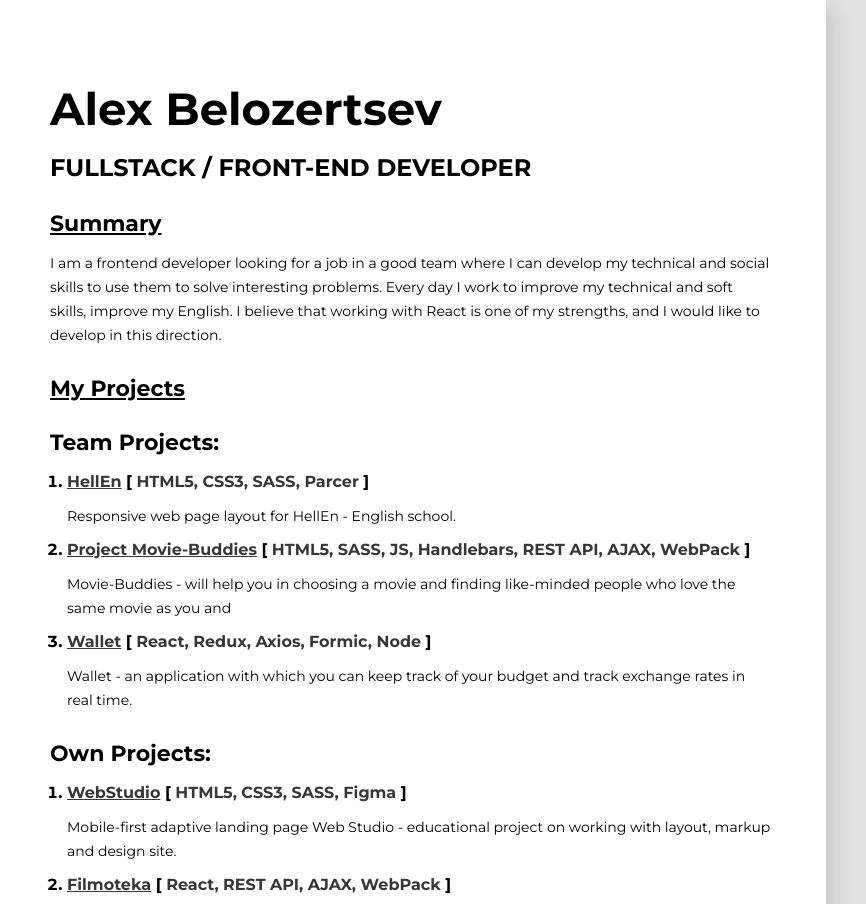
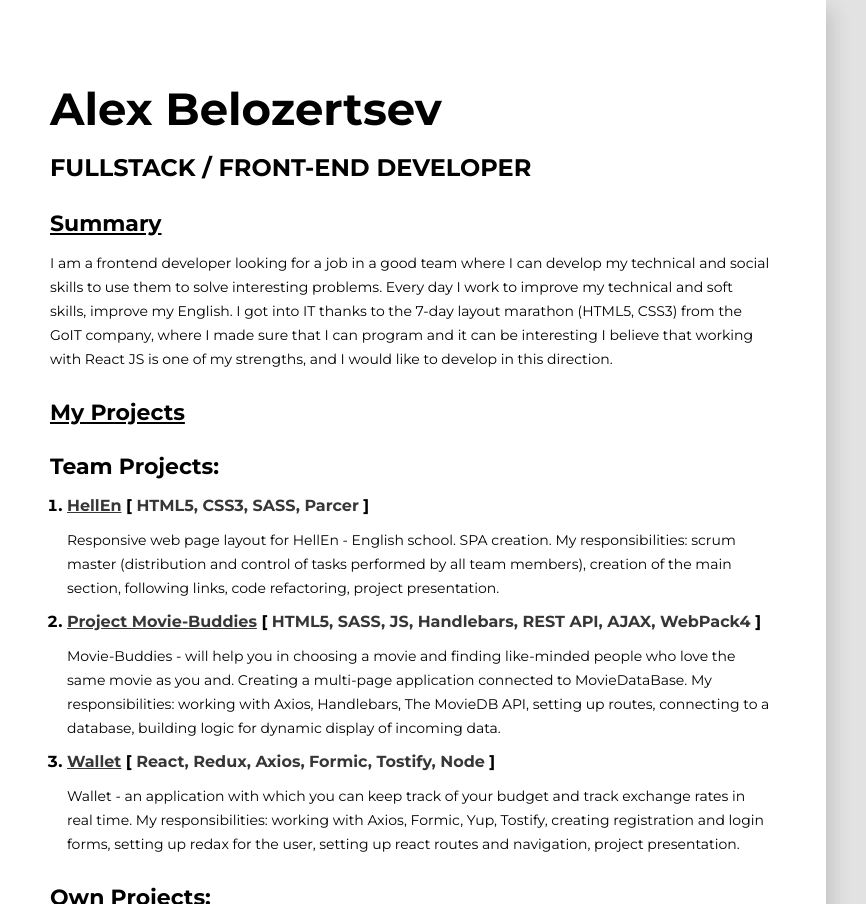
Before and after one commit to AlexBelozertsev/resume_goit, a plain HTML site: page index.html in a window 1280 px wide. Shown: the top 904 px of the page, 414-1280 px from the left. Drawn offline with Linux system fonts and the light colour scheme.

```diff
--- a/index.html
+++ b/index.html
@@ -18,7 +18,7 @@
           <div class="skills-container">
             <div class="contact-info">
               <img class="icon" src="./img/envelop.png" alt="mail" />
-              <a class="contact-link" href="mailto:kashim983@gmail.com">  kashim983@gmail.com</a>
+              <a class="contact-link" href="mailto:kashim983@gmail.com"> kashim983@gmail.com</a>
             </div>
             <div class="contact-info">
               <img class="icon" src="./img/phone.png" alt="telegramm" />
@@ -34,11 +34,11 @@
             </div>
             <div class="contact-info">
               <img class="icon" src="./img/github.png" alt="github" />
-              <a class="contact-link" href="https://github.com/AlexBelozertsev">  github.com/AlexBelozertsev</a>
+              <a class="contact-link" href="https://github.com/AlexBelozertsev"> github.com/AlexBelozertsev</a>
             </div>
             <div class="contact-info">
               <img class="icon" src="./img/location.png" alt="location" />
-              <span class="contact-link" > Poltava, Ukraine</span>
+              <span class="contact-link"> Poltava, Ukraine</span>
             </div>
           </div>
 
@@ -87,9 +87,7 @@
           <h1 class="name">Alex Belozertsev</h1>
           <h2>FULLSTACK / FRONT-END DEVELOPER</h2>
           <h3 class="rubric"><u>Summary</u></h3>
-          <p class="discription">I am a frontend developer looking for a job in a good team where I can develop my technical and social skills to use
-          them to solve interesting problems. Every day I work to improve my technical and soft skills, improve my English. I
-          believe that working with React is one of my strengths, and I would like to develop in this direction.
+          <p class="discription">I am a frontend developer looking for a job in a good team where I can develop my technical and social skills to use them to solve interesting problems. Every day I work to improve my technical and soft skills, improve my English. I got into IT thanks to the 7-day layout marathon (HTML5, CSS3) from the GoIT company, where I made sure that I can program and it can be interesting I believe that working with React JS is one of my strengths, and I would like to develop in this direction.
           </p>
 
           <div>
@@ -102,17 +100,20 @@
                 <li class="project-item">
                   <a class="tech-name" href="https://tetlavic.github.io/hellen-group14/">HellEn</a>
                   <span> [ <span class="tech-name">HTML5, CSS3, SASS, Parcer</span> ] </span>
-                  <p class="discription">Responsive web page layout for HellEn - English school.</p>
+                  <p class="discription">Responsive web page layout for HellEn - English school. SPA creation. My responsibilities: scrum master (distribution and control of tasks performed by all team members),
+                  creation of the main section, following links, code refactoring, project presentation.</p>
                 </li>
                 <li class="project-item">
                   <a class="tech-name" href="https://larisa-antsifrova.github.io/project-movie-buddies/">Project Movie-Buddies</a>
-                  <span> [ <span class="tech-name">HTML5, SASS, JS, Handlebars, REST API, AJAX, WebPack</span> ] </span>
-                  <p class="discription">Movie-Buddies - will help you in choosing a movie and finding like-minded people who love the same movie as you and </p>
+                  <span> [ <span class="tech-name">HTML5, SASS, JS, Handlebars, REST API, AJAX, WebPack4</span> ] </span>
+                  <p class="discription">Movie-Buddies - will help you in choosing a movie and finding like-minded people who love the same movie as you and. Creating a multi-page application connected to MovieDataBase. My responsibilities: working with Axios, Handlebars, The MovieDB API, setting up
+                  routes, connecting to a database, building logic for dynamic display of incoming data.</p>
                 </li>
                 <li class="project-item">
                   <a class="tech-name" href="https://awesome-wallet-app.netlify.app/">Wallet</a>
-                  <span> [ <span class="tech-name">React, Redux, Axios, Formic, Node</span> ] </span>
-                  <p class="discription">Wallet - an application with which you can keep track of your budget and track exchange rates in real time.</p>
+                  <span> [ <span class="tech-name">React, Redux, Axios, Formic, Tostify, Node</span> ] </span>
+                  <p class="discription">Wallet - an application with which you can keep track of your budget and track exchange rates in real time. My responsibilities: working with Axios, Formic, Yup, Tostify, creating registration and login forms, setting up redax for the user, setting
+                  up react routes and navigation, project presentation.</p>
                 </li>
               </ol>
 
@@ -121,17 +122,17 @@
                 <li class="project-item">
                   <a class="tech-name" href="https://alexbelozertsev.github.io/goit-markup-hw-08/">WebStudio</a>
                   <span> [ <span class="tech-name">HTML5, CSS3, SASS, Figma</span> ] </span>
-                  <p class="discription">Mobile-first adaptive landing page Web Studio - educational project on working with layout, markup and design site.</p>
+                  <p class="discription">Mobile-first adaptive SPA page Web Studio - educational project on working with layout, markup and design site.</p>
                 </li>
                 <li class="project-item">
                   <a class="tech-name" href="https://alex-belozertsev-netlify.netlify.app/">Filmoteka</a>
                   <span> [ <span class="tech-name">React, REST API, AJAX, WebPack</span> ] </span>
-                  <p class="discription">An application for finding movies and watching popular movies. The app works with themoviedb.org.</p>
+                  <p class="discription">An application for finding movies and watching popular movies. The app works with themoviedb.org. Working with Axios, setting up React routes, connecting to a database, building logic for dynamic display of incoming data.</p>
                 </li>
                 <li class="project-item">
                   <a class="tech-name" href="https://alex-belozertsev-goit-react-hw-08-phonebook.netlify.app/">Phonebook</a>
                   <span> [ <span class="tech-name">React, Redux, Axios</span> ] </span>
-                  <p class="discription">Phonebook application with the ability to register users and work with private collections of contacts, with a weather widget and the ability to change the theme.
+                  <p class="discription">Phonebook application with the ability to register users and work with private collections of contacts, with a weather widget and the ability to change the theme. Setting up Redux, connecting to a database, creating an authorized routing
                   </p>
                 </li>
               </ol>
```
